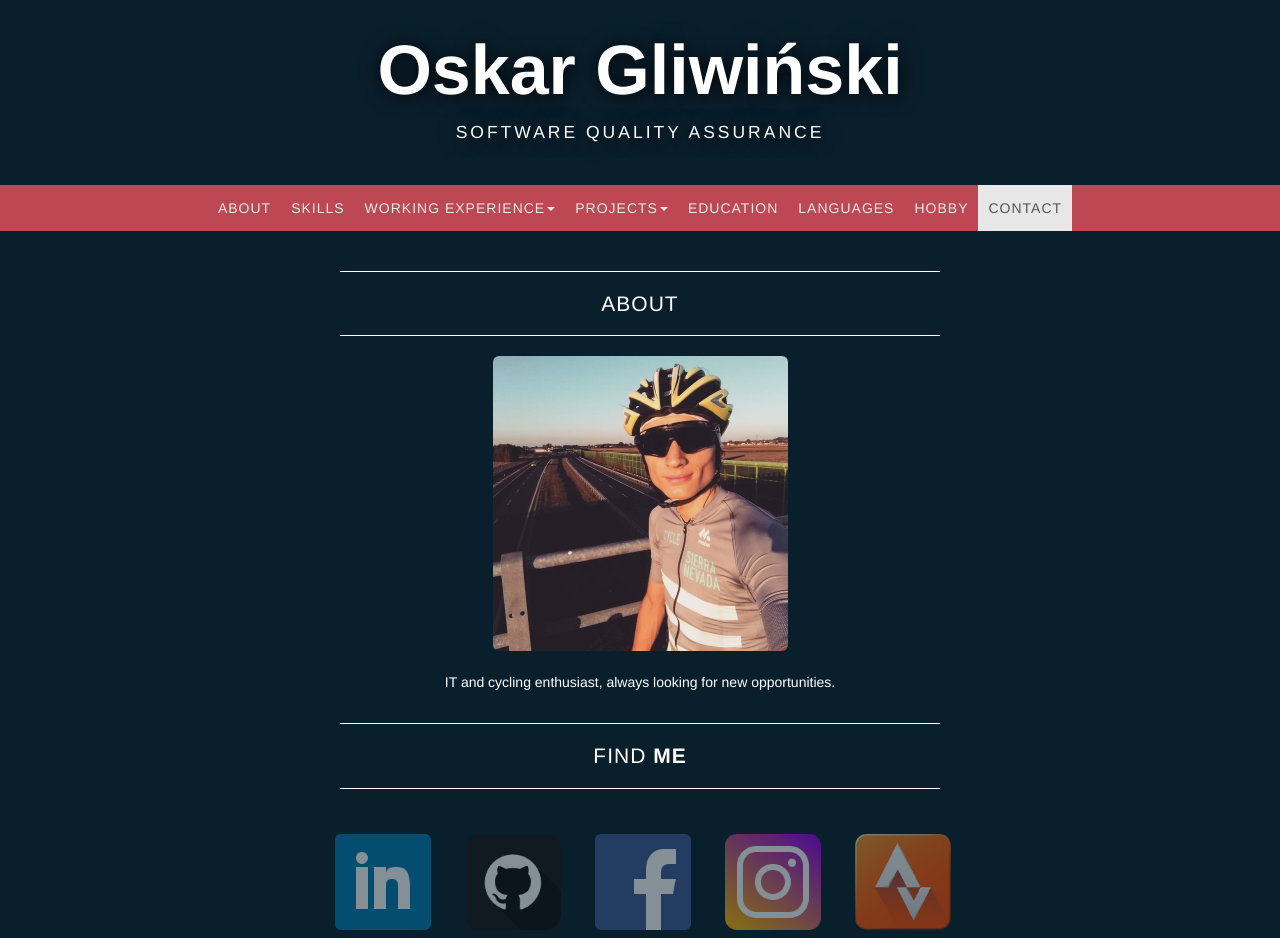
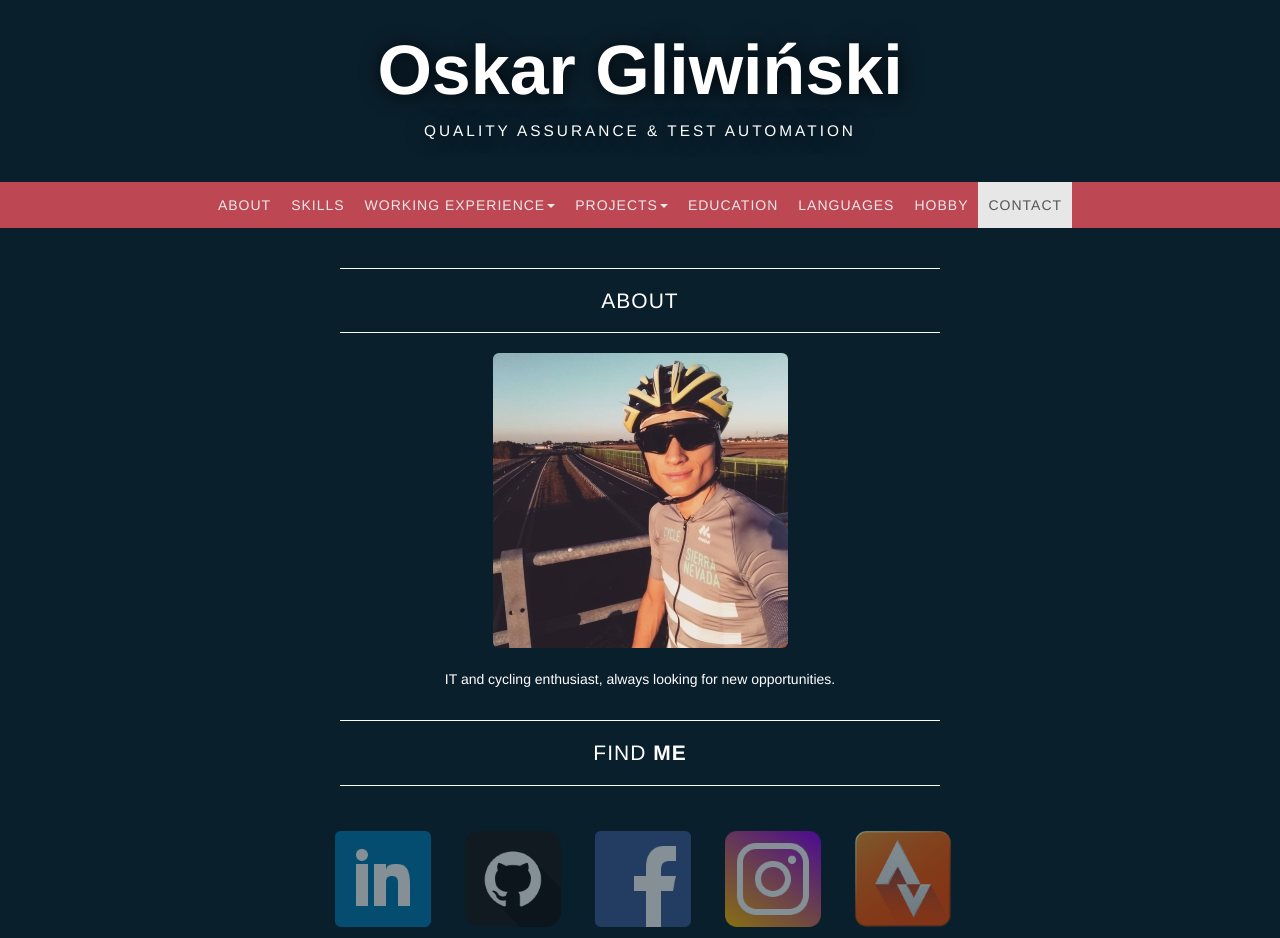
Before and after one commit to OskarGliwinski/my-portfolio-website, a plain HTML site: page index.html in a window 1280 px wide. Shown: the top 938 px of the page. Drawn offline with Linux system fonts and the light colour scheme.

Commit message:
Title update

```diff
--- a/css/style.css
+++ b/css/style.css
@@ -221,8 +221,8 @@ footer p {
         text-align: center;
         text-shadow: 1px 1px 20px rgba(0, 0, 0, 0.9);
         text-transform: uppercase;
-        font-size: 1.25em;
-        font-weight: 400;
+        font-size: 1.10em;
+        font-weight: 300;
         letter-spacing: 3px;
         color: #fff;
     }
--- a/index.html
+++ b/index.html
@@ -41,7 +41,7 @@
 <body id="top" data-spy="scroll" data-target=".navbar" data-offset="50" data-color="#0a1f2c">
 
 <div class="brand">Oskar Gliwiński</div>
-<div class="address-bar">Software Quality Assurance</div>
+<div class="address-bar">Quality Assurance & Test Automation</div>
 
 <div id="nav-to-stop" class="navbar navbar-default" role="navigation">
     <div class="navbar-header">
@@ -66,9 +66,9 @@
             <li class="dropdown">
                 <a class="page-scroll dropdown" href="#workingexperience">Working Experience<span class="caret"></span></a>
                 <ul class="dropdown-menu">
+                    <li><a class="text-left page-scroll" href="#hycom">QA @ Hycom</a></li>
+                    <li><a class="text-left page-scroll" href="#hexagon">QA @ Hexagon Geospatial</a></li>
                     <li><a class="text-left page-scroll" href=#blot>DEV @ BLOT</a></li>
-                    <li><a class="text-left page-scroll" href="#hexagon">QA @ Hexagon Geospatial</a></li>
-                    <li><a class="text-left page-scroll" href="#hycom">QA @ Hycom</a></li>
                 </ul>
             </li>
             <li class="dropdown">
```
